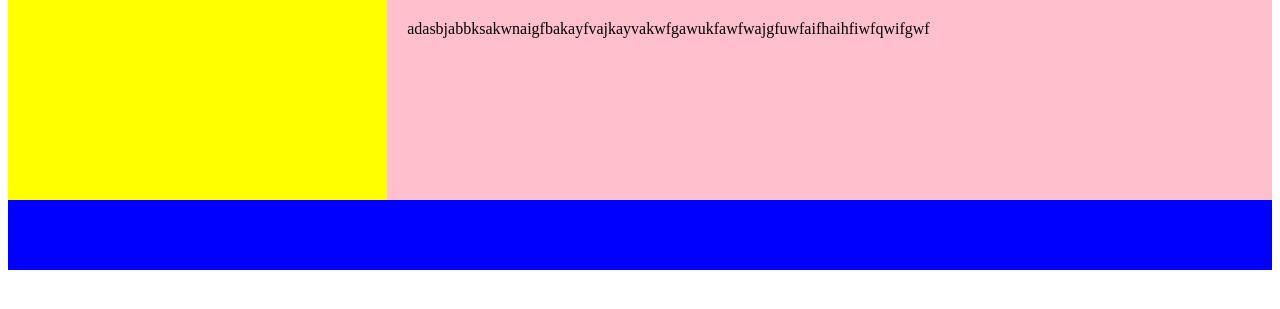
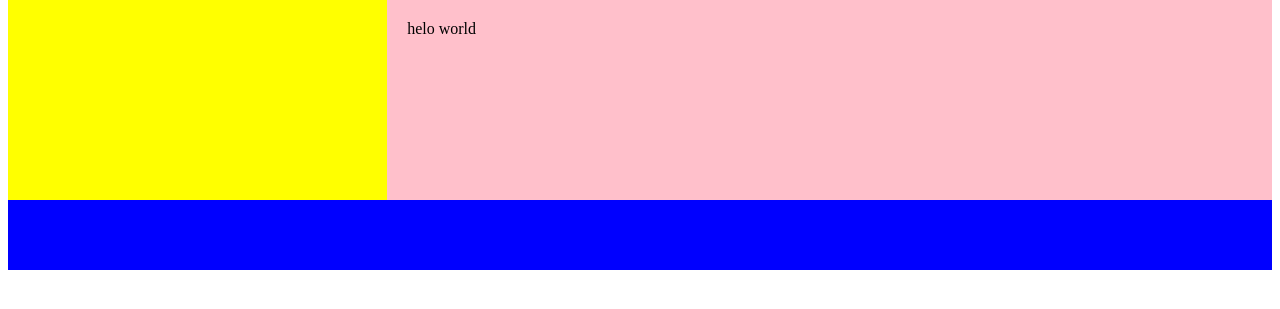
Before and after one commit to fandi12/coba, a PHP site: page / in a window 1280 px wide. Shown: the part 101-410 px from the top of the page. Run offline with PHP 8.4, Linux system fonts and the light colour scheme.

Commit message:
Edit coba

```diff
--- a/index.php
+++ b/index.php
@@ -27,7 +27,7 @@
 	</aside>
 
 	<section>
-		<p> adasbjabbksakwnaigfbakayfvajkayvakwfgawukfawfwajgfuwfaifhaihfiwfqwifgwf </p>
+		<p> helo world </p>
 	</section>
 
 	<footer>
```
